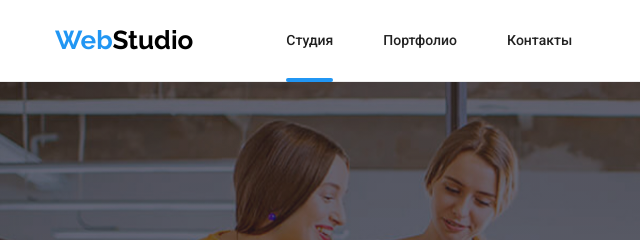
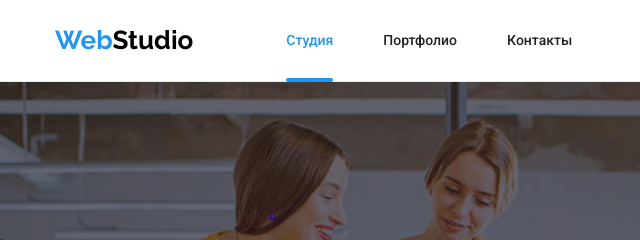
Before and after one commit to IhorMaksymov/goit-markup-hw-05, a plain HTML site: page index.html in a window 1280 px wide. Shown: the top 240 px of the page, 0-640 px from the left. Drawn offline with nearby package versions, Linux system fonts and the light colour scheme.

Commit message:
WH#5 доработка

```diff
--- a/css/style.css
+++ b/css/style.css
@@ -104,6 +104,9 @@ p {
 .link:hover,
 .link:focus {
   transition: 250ms cubic-bezier(0.4, 0, 0.2, 1);
+  color: var(--primary-color);
+}
+.current {
   color: var(--primary-color);
 }
 .current::after {
```
